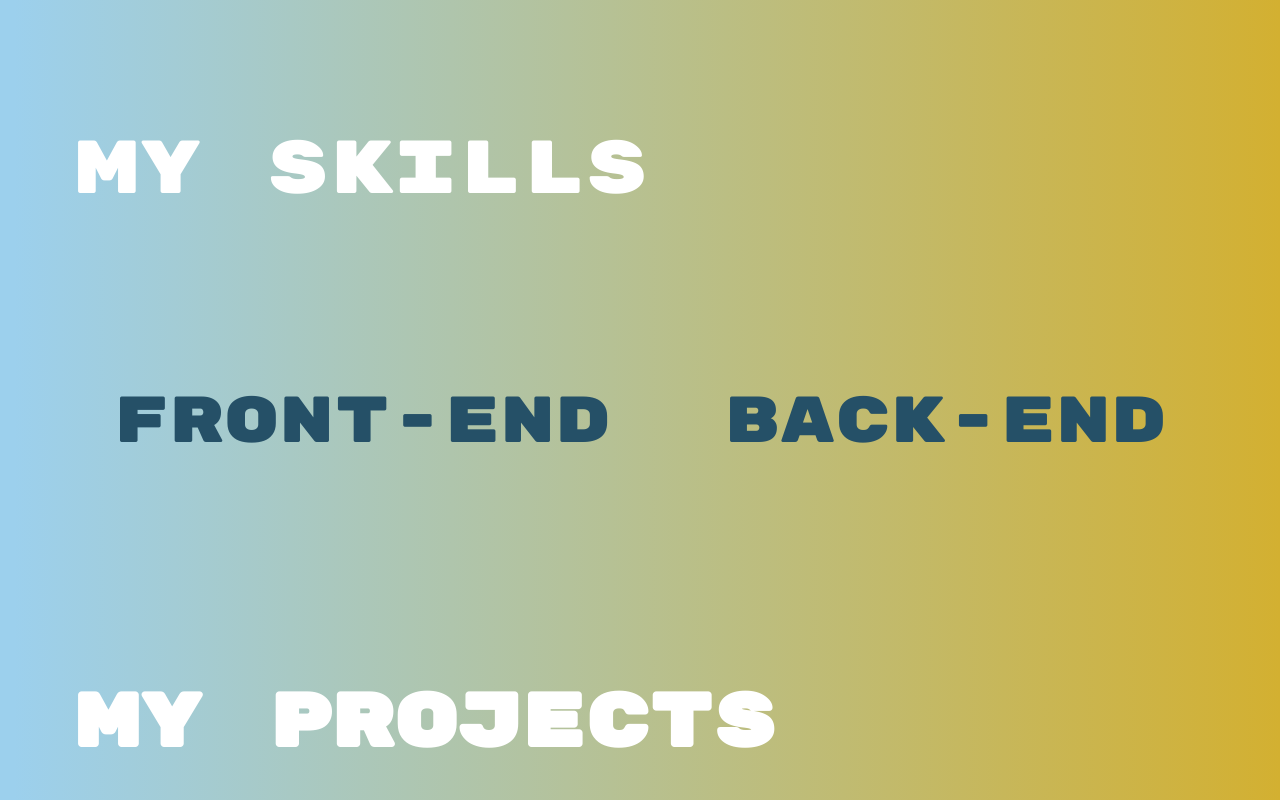
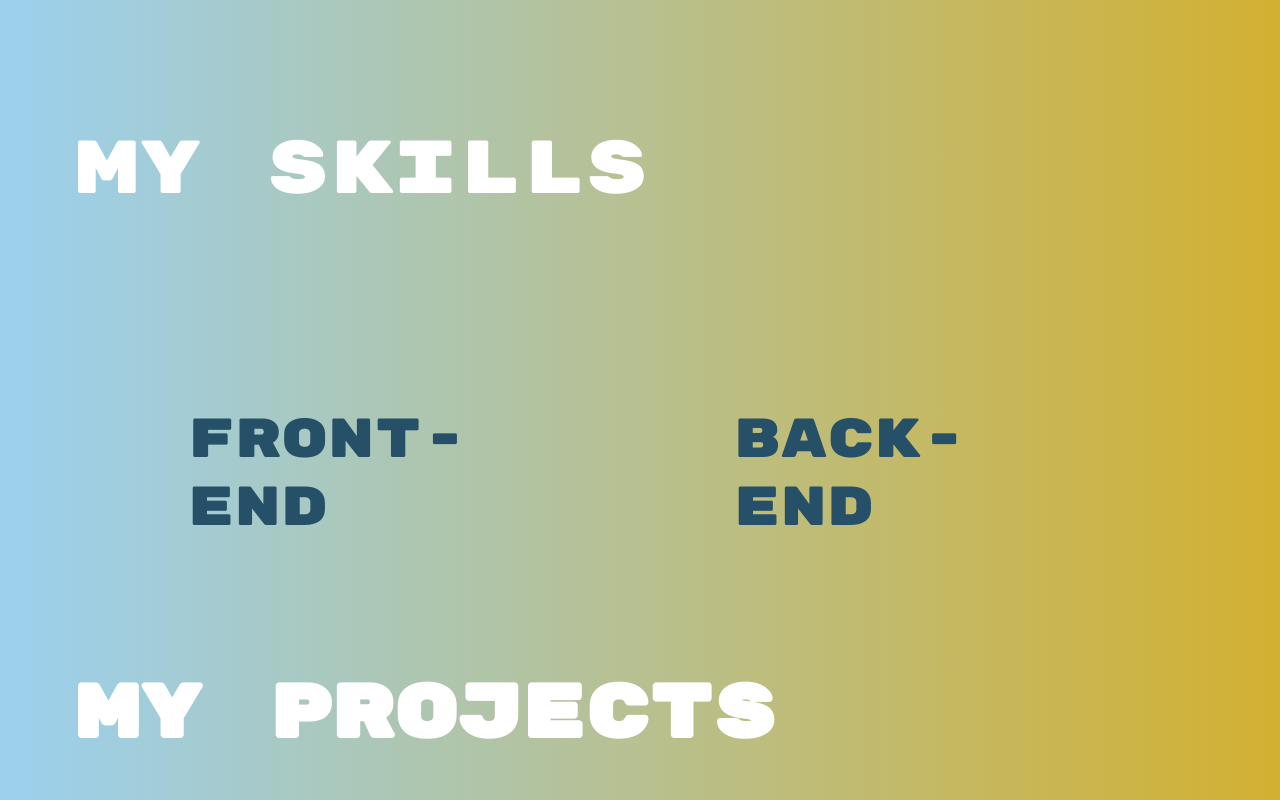
Before and after one commit to marcosamselem/Portfolio, a React (Create React App) app: page /web in a window 1280 px wide. Shown: the part 860-1660 px from the top of the page. Built offline with nearby package versions, Linux system fonts and the light colour scheme; a web font is replaced by a local one.

Commit message:
change the design of lists of skills

```diff
--- a/src/App.css
+++ b/src/App.css
@@ -106,39 +106,21 @@
 .flex-d {
   display: flex;
   justify-content: space-evenly;
-  margin-top: 100px;
+  margin-top: 30px;
 }
 
-.front-end {
+.extended-list {
   color: #255067;
-  font-size: 65px;
+  font-size: 55px;
+  margin-top: 20vh;
 }
 
-.back-end{
-  color: #255067;
-  font-size: 65px;
-}
-
-.front-list {
+.lists-style {
   color: white;
-  font-size: 30px;
+  font-size: 25px;
   background-color: rgba(53, 16, 48, 0.1);
-  padding: 50px;
+  padding: 20px;
   border-radius: 15px;
-}
-
-
-.back-list {
-  color: white;
-  font-size: 30px;
-  background-color: rgba(53, 16, 48, 0.1);
-  padding: 50px;
-  border-radius: 15px;
-}
-
-.zoomed-list {
-  transform: scale(1.2); /* Initial scale */
-  transition: transform 0.3s ease; /* Add a transition effect for smooth scaling */
 }
 
 .flex-lists {
@@ -152,7 +134,7 @@
 
 .projects-style {
   color: white;
-  margin-top: 150px;
+  margin-top: 65px;
   font-size: 75px;
   margin-left: 75px;
 }
--- /dev/null
+++ b/src/components/SkillDisplayer.js
@@ -0,0 +1,19 @@
+import React from "react";
+import "../App.css";
+
+const SkillDisplayer = ({languages}) => {
+  return (
+    <div className="lists-style">
+      <ul >
+        {languages.map((language)=>{
+          return(
+            <li>{language}</li>
+          )
+        })}
+
+      </ul>
+    </div>
+  )
+}
+
+export default SkillDisplayer
--- a/src/components/Skills.js
+++ b/src/components/Skills.js
@@ -1,99 +1,42 @@
-import React, { useState, useEffect} from "react"
+import React, { useState } from "react";
+import SkillDisplayer from "./SkillDisplayer";
+import { frontEnd, backEnd } from "../data/programmingLanguages";
 
 const Skills = () => {
-  const [hide, setHide] = useState(false);
-  const [show, setShow] = useState(false);
+  const [showFrontSkills, setShowFrontSkills] = useState(false);
+  const [showBackSkills, setShowBackSkills] = useState(false);
 
-    const handleToggleList = (sectionId) => {
-      const element = document.getElementById(sectionId);
-      if (element) {
-        const offset = 80;
-        const elementPosition = element.offsetTop - offset;
-        window.scrollTo({
-          top: elementPosition,
-          behavior: "smooth"
-        });
-      }
-      setHide(true);
-    };
-
-  const handleScrollHide = () => {
-    setHide(false);
+  const handleMouseEnter = () => {
+    setShowFrontSkills(true);
   };
 
-  const handleBackendList = (sectionId) => {
-    const element = document.getElementById(sectionId);
-    if (element) {
-      const offset = 10;
-      const elementPosition = element.offsetTop - offset;
-      window.scrollTo({
-        top: elementPosition,
-        behavior: "smooth"
-      })
-    }
-    setShow(true);
-  }
+  const handleMouseLeave = () => {
+    setShowFrontSkills(false);
+  };
 
-  const handleScrollShow = () => {
-    setShow(false);
-  }
-  useEffect(() => {
-    window.addEventListener('scroll', handleScrollShow);
-    return () => {
-      window.removeEventListener('scroll', handleScrollShow); };
-    }, []);
+  const handleMouseEnterBack = () => {
+    setShowBackSkills(true)
+  };
 
-  useEffect(() => {
-      window.addEventListener('scroll', handleScrollHide);
-      return () => {
-        window.removeEventListener('scroll', handleScrollHide); };
-      }, []);
+  const handleMouseLeaveBack = () => {
+    setShowBackSkills(false)
+  };
 
-  return(
-    <div id="skills">
+  return (
+    <div style={{height: "60vh"}}id="skills">
       <div className="skills-title">My Skills</div>
-      <div className="flex-d">
-        <p  onClick={() => handleToggleList("front")}
-            className="front-end"> Front-end </p>
-        <p onClick={() => handleBackendList("back")}
-        className="back-end">Back-end</p>
+      <div>
+        <div className="flex-d">
+          <div style={{padding: "0", height: "40vh", width: "28vw"}} onMouseEnter={handleMouseEnter} onMouseLeave={handleMouseLeave}>
+            {showFrontSkills ? <SkillDisplayer languages={frontEnd} /> : <p className="extended-list">Front-end</p>}
+          </div>
+          <div style={{padding: "0", height: "40vh", width: "28vw"}} onMouseEnter={handleMouseEnterBack} onMouseLeave={handleMouseLeaveBack}>
+            {showBackSkills ? <SkillDisplayer languages={backEnd} /> : <p className="extended-list">Back-end</p>}
+          </div>
+        </div>
       </div>
-      <div className="flex-lists">
-            {hide &&
-              <ul id="front" className="front-list">
-                <li>css</li>
-                <li>javascript</li>
-                <li>react</li>
-                <li>3d modelling</li>
-                <li>figma</li>
-                <li>stimulus</li>
-                <li>Vue</li>
-                <li>html</li>
-                <li>bootstrap</li>
-                <li>spline</li>
-              </ul>}
-          {show &&
-            <ul id="back" className="back-list">
-              <li>Typescript</li>
-              <li>Node</li>
-              <li>Ruby</li>
-              <li>Ruby on Rails</li>
-              <li>Python</li>
-              <li>SQL</li>
-              <li>HEROKU</li>
-              <li>git</li>
-              <li>git hub</li>
-              <li>Restful APIs</li>
-              <li>Redis</li>
-              <li>Ajax</li>
-          </ul>}
-        </div>
     </div>
-  )
-}
+  );
+};
 
-export default Skills
-
-
-// set an id for each ul
-// set an onclick event that changes the value to true and zooms in to the div id
+export default Skills;
--- /dev/null
+++ b/src/data/programmingLanguages.js
@@ -0,0 +1,2 @@
+export const frontEnd = ["css", "javascript", "react", "3d modelling", "figma", "stimulus", "Vue", "html", "bootstrap", "spline"]
+export const backEnd = ["Python", "Typescript", "Ruby", "Ruby on Rails", "SQL", "RESTful APIs", "Redis", "Heroku", "Git", "Git", "Ajax"]
```
